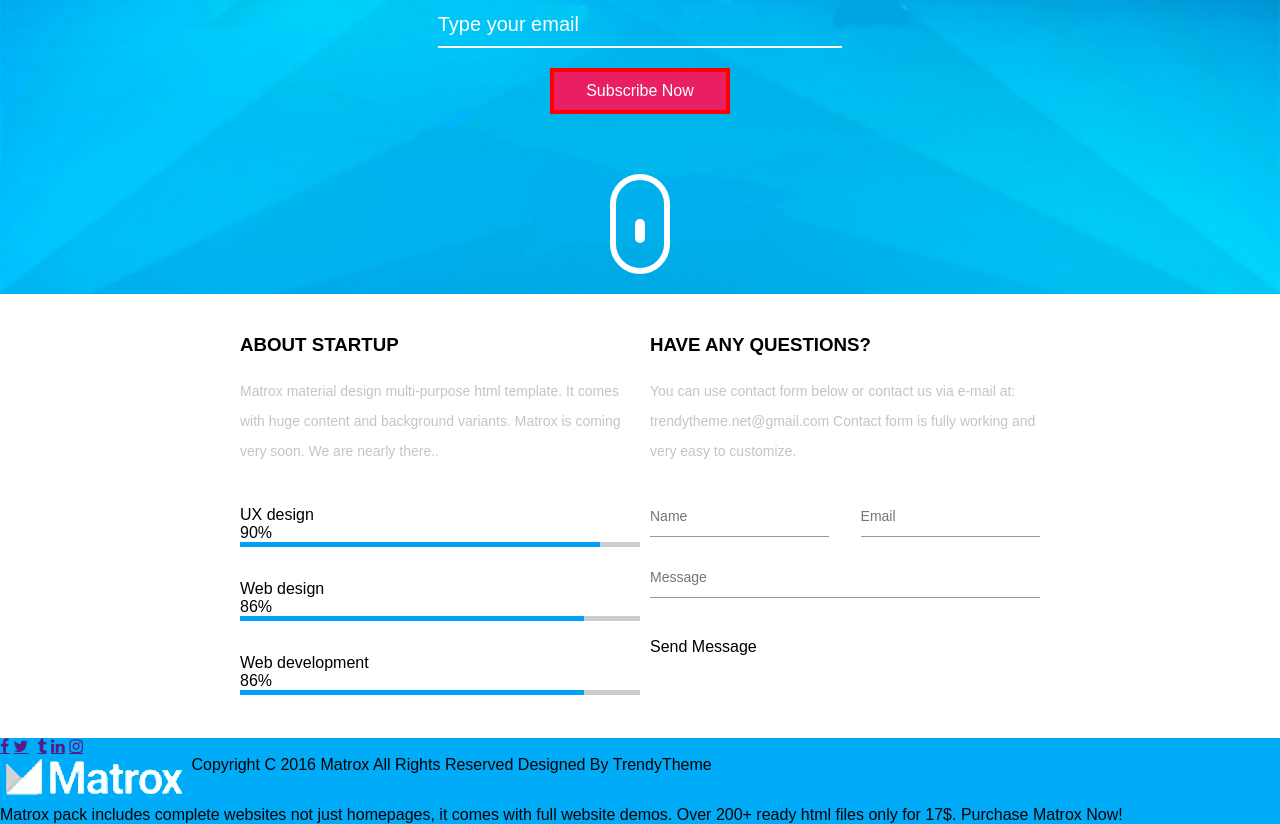
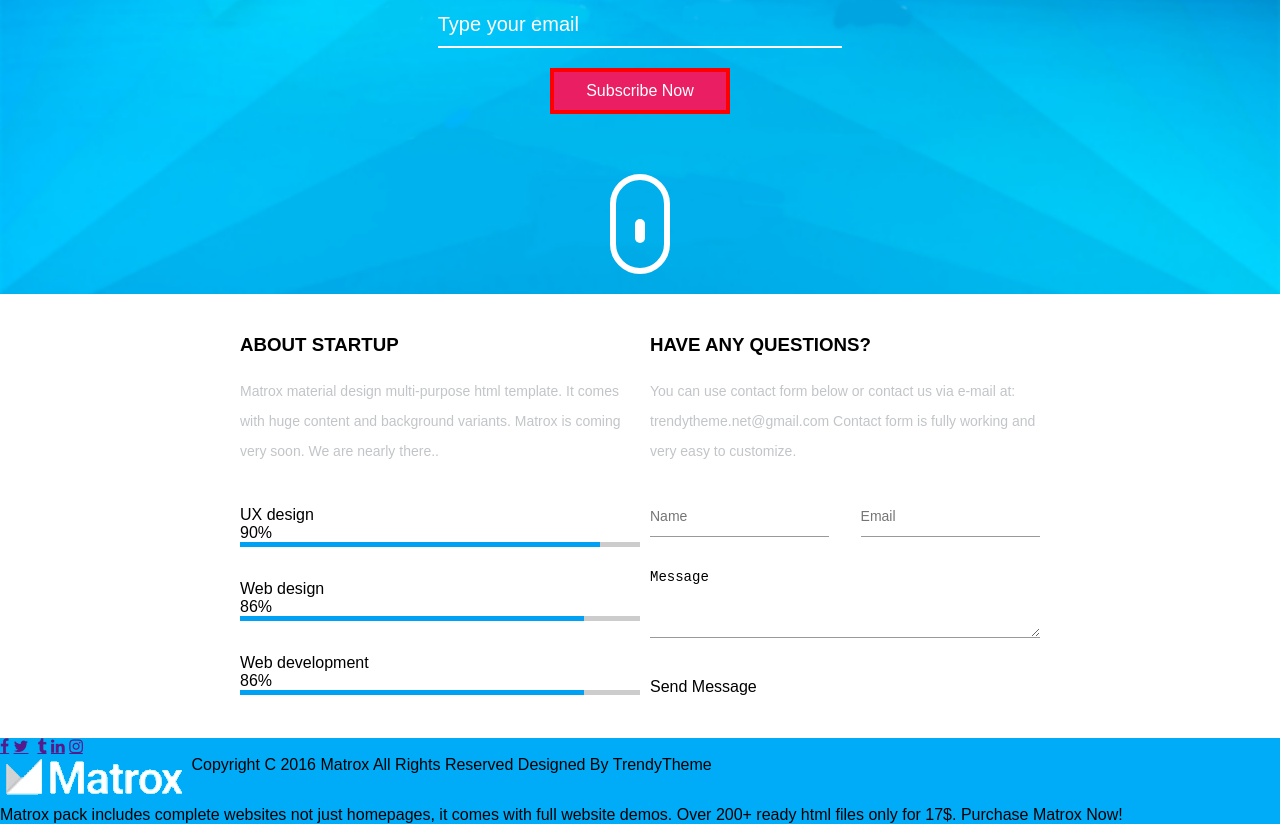
Before and after one commit to GintaRai/5-coming-soon-projektas, a plain HTML site: page index.html in a window 1280 px wide. Shown: the part 402-1226 px from the top of the page. Drawn offline with Linux system fonts and the light colour scheme.

Commit message:
Content form Message input update

```diff
--- a/css/main.css
+++ b/css/main.css
@@ -172,7 +172,7 @@ body * {
                 #content .container > .right > .form > .message {
                     width: 100%
                 }
-                    .message input {
+                    #message {
                         width: 100%;
                         margin: 0 0 20px;
                         border: none;
@@ -180,6 +180,14 @@ body * {
                         font-size: 14px;
                         line-height: 40px;
                     }
+                    /* .message input {
+                        width: 100%;
+                        margin: 0 0 20px;
+                        border: none;
+                        border-bottom: 1px solid #999;
+                        font-size: 14px;
+                        line-height: 40px;
+                    } */
     footer {
         background-color: #00ABF7;
     }
--- a/index.html
+++ b/index.html
@@ -88,9 +88,10 @@
                         <input type="name" placeholder="Name" value="" required>
                         <input class="email" type="email" placeholder="Email" value="" required>
                     </div>
-                    <div class="message">
+                    <textarea name="Message" id="message" cols="1" rows="2">Message</textarea>
+                    <!-- <div class="message">
                         <input type="message" placeholder="Message" value="" required>
-                    </div>
+                    </div> -->
                 </div>
                 <div class="btn">Send Message</div>
             </div>
```
